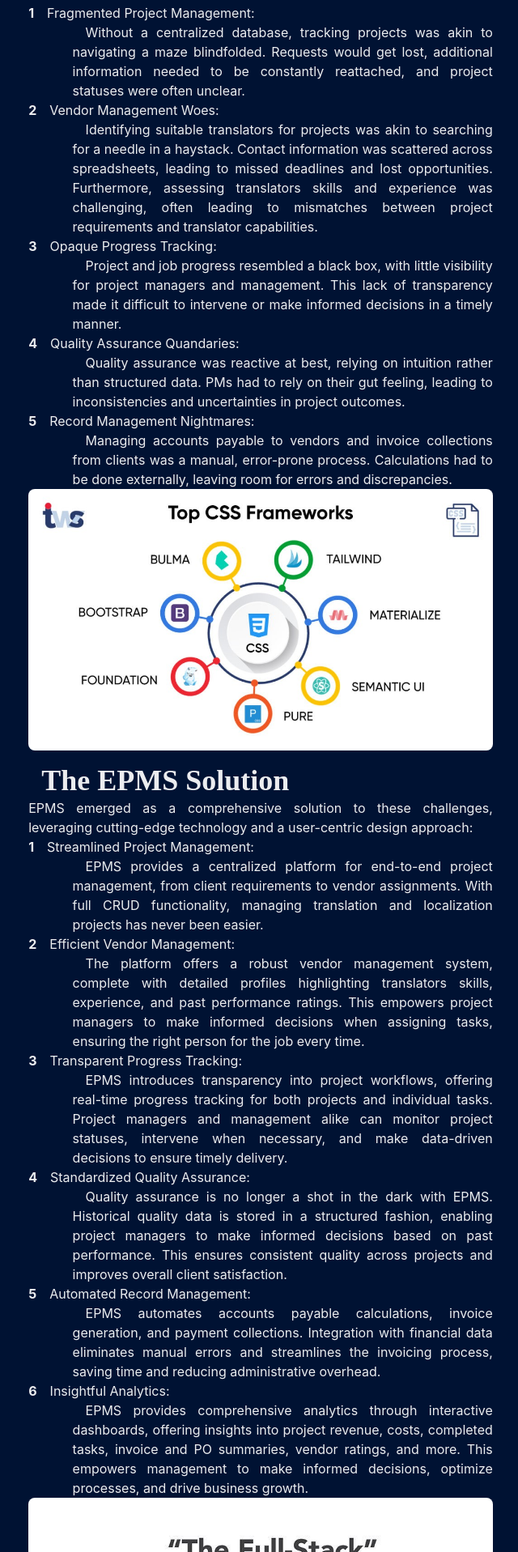
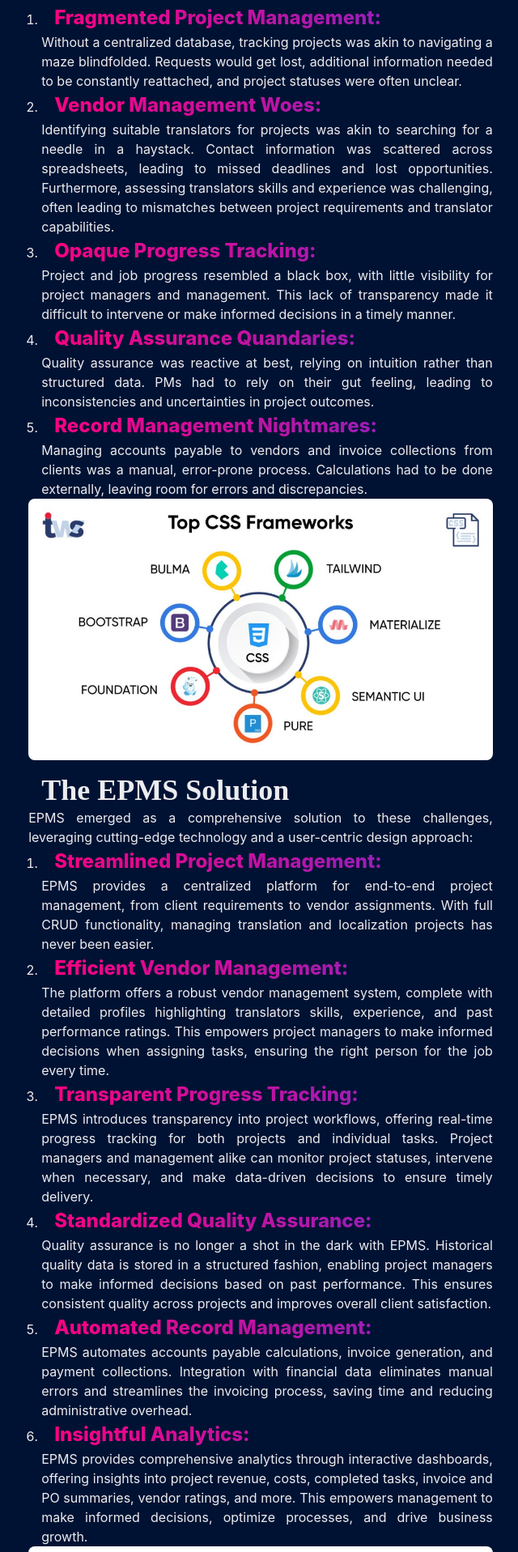
Before and after one commit to Henoker/HenokerWebsite, a Next.js app: page /posts/whyepms in a window 1280 px wide. Shown: the part 1383-3300 px from the top of the page at 81% size, without its empty margins (318-958 px from the left). Built offline with nearby package versions, Linux system fonts and the light colour scheme.

Commit message:
fix: chakara UI list issues

```diff
--- a/pages/posts/whyepms.js
+++ b/pages/posts/whyepms.js
@@ -1,11 +1,11 @@
-import { Container, Badge, Heading, Text } from '@chakra-ui/react'
+import { Container, Badge, Heading, Text} from '@chakra-ui/react'
 import { Title, WorkImage } from '../../components/work'
 import Layout from '../../components/layouts/article'
 import Paragraph from '../../components/paragraph'
-import { BioSection, BioYear } from '../../components/bio'
 import {
     ListItem,
     UnorderedList,
+    OrderedList,
   } from '@chakra-ui/react'
 
 const Whyepms = () => {
@@ -33,39 +33,34 @@ const Whyepms = () => {
         Before EPMS came into play, the scenario at our organization mirrored that of many others in the industry.
         Clients, along with our in-house and freelance translators, struggled with a lack of standardization in
         project management. Emails and Excel sheets were the primary tools, leading to a host of issues:
-        <BioSection>
-            <BioYear>1</BioYear>
-            Fragmented Project Management:
-            <Paragraph>Without a centralized database, tracking projects was akin to
+        <OrderedList>
+            <ListItem>
+          <Text bgGradient="linear(to-l, #7928CA, #FF0080)" bgClip="text" fontSize="2xl" fontWeight="extrabold">Fragmented Project Management:</Text> Without a centralized database, tracking projects was akin to
            navigating a maze blindfolded. Requests would get lost, additional information needed to be constantly
            reattached, and project statuses were often unclear.
-           </Paragraph>
-        </BioSection>
-        <BioSection>
-            <BioYear>2</BioYear>
-            Vendor Management Woes: <Paragraph>Identifying suitable translators for projects was akin to searching for a needle
+        </ListItem>
+        <ListItem>
+        <Text bgGradient="linear(to-l, #7928CA, #FF0080)" bgClip="text" fontSize="2xl" fontWeight="extrabold">Vendor Management Woes:</Text> Identifying suitable translators for projects was akin to searching for a needle
            in a haystack. Contact information was scattered across spreadsheets, leading to missed deadlines and
            lost opportunities. Furthermore, assessing translators skills and experience was challenging, often
-           leading to mismatches between project requirements and translator capabilities.</Paragraph>
-        </BioSection>
-        <BioSection>
-            <BioYear>3</BioYear>
-            Opaque Progress Tracking: <Paragraph>Project and job progress resembled a black box, with little visibility for
+           leading to mismatches between project requirements and translator capabilities.
+        </ListItem>
+        <ListItem>
+        <Text bgGradient="linear(to-l, #7928CA, #FF0080)" bgClip="text" fontSize="2xl" fontWeight="extrabold">Opaque Progress Tracking:</Text> Project and job progress resembled a black box, with little visibility for
             project managers and management. This lack of transparency made it difficult to intervene or make
-            informed decisions in a timely manner.</Paragraph>
-        </BioSection>
-        <BioSection>
-            <BioYear>4</BioYear>
-            Quality Assurance Quandaries: <Paragraph>Quality assurance was reactive at best, relying on intuition rather
+            informed decisions in a timely manner.
+        </ListItem>
+        <ListItem>
+        <Text bgGradient="linear(to-l, #7928CA, #FF0080)" bgClip="text" fontSize="2xl" fontWeight="extrabold">Quality Assurance Quandaries: </Text> Quality assurance was reactive at best, relying on intuition rather
            than structured data. PMs had to rely on their gut feeling, leading to inconsistencies and
-           uncertainties in project outcomes.</Paragraph>
-        </BioSection>
-        <BioSection>
-            <BioYear>5</BioYear>
-            Record Management Nightmares: <Paragraph>Managing accounts payable to vendors and invoice collections from
+           uncertainties in project outcomes.
+        </ListItem>
+        <ListItem>
+        <Text bgGradient="linear(to-l, #7928CA, #FF0080)" bgClip="text" fontSize="2xl" fontWeight="extrabold">Record Management Nightmares: </Text> Managing accounts payable to vendors and invoice collections from
            clients was a manual, error-prone process. Calculations had to be done externally, leaving room for
-           errors and discrepancies.</Paragraph>
-        </BioSection>
+           errors and discrepancies.
+        </ListItem>
+        </OrderedList>
         </Paragraph>
         <Paragraph>
         <WorkImage src="/images/CSSframeworks.jpg" alt="scamper" />
@@ -74,46 +69,42 @@ const Whyepms = () => {
         </Heading>
         EPMS emerged as a comprehensive solution to these challenges, leveraging cutting-edge technology
         and a user-centric design approach:
-        <BioSection>
-            <BioYear>1</BioYear>
-            Streamlined Project Management: <Paragraph> EPMS provides a centralized platform for end-to-end
+        <OrderedList>
+          <ListItem>
+          <Text bgGradient="linear(to-l, #7928CA, #FF0080)" bgClip="text" fontSize="2xl" fontWeight="extrabold">Streamlined Project Management:</Text> EPMS provides a centralized platform for end-to-end
             project management, from client requirements to vendor assignments. With full CRUD functionality,
-            managing translation and localization projects has never been easier.</Paragraph>
-        </BioSection>
-        <BioSection>
-            <BioYear>2</BioYear>
-            Efficient Vendor Management: <Paragraph> The platform offers a robust vendor management system,
+            managing translation and localization projects has never been easier.
+          </ListItem>
+        <ListItem>
+        <Text bgGradient="linear(to-l, #7928CA, #FF0080)" bgClip="text" fontSize="2xl" fontWeight="extrabold">Efficient Vendor Management:</Text> The platform offers a robust vendor management system,
             complete with detailed profiles highlighting translators skills, experience, and past performance
             ratings. This empowers project managers to make informed decisions when assigning tasks, ensuring
-            the right person for the job every time.</Paragraph>
-        </BioSection>
-        <BioSection>
-            <BioYear>3</BioYear>
-            Transparent Progress Tracking: <Paragraph> EPMS introduces transparency into project workflows,
+            the right person for the job every time.
+        </ListItem>
+        <ListItem>
+        <Text bgGradient="linear(to-l, #7928CA, #FF0080)" bgClip="text" fontSize="2xl" fontWeight="extrabold">Transparent Progress Tracking: </Text> EPMS introduces transparency into project workflows,
             offering real-time progress tracking for both projects and individual tasks. Project managers and
             management alike can monitor project statuses, intervene when necessary, and make data-driven decisions
-            to ensure timely delivery.</Paragraph>
-        </BioSection>
-        <BioSection>
-            <BioYear>4</BioYear>
-            Standardized Quality Assurance: <Paragraph> Quality assurance is no longer a shot in the dark with
+            to ensure timely delivery.
+        </ListItem>
+        <ListItem>
+        <Text bgGradient="linear(to-l, #7928CA, #FF0080)" bgClip="text" fontSize="2xl" fontWeight="extrabold">Standardized Quality Assurance: </Text> Quality assurance is no longer a shot in the dark with
             EPMS. Historical quality data is stored in a structured fashion, enabling project managers to make
             informed decisions based on past performance. This ensures consistent quality across projects and
-            improves overall client satisfaction.</Paragraph>
-        </BioSection>
-        <BioSection>
-            <BioYear>5</BioYear>
-            Automated Record Management: <Paragraph> EPMS automates accounts payable calculations, invoice
+            improves overall client satisfaction.
+        </ListItem>
+        <ListItem>
+            <Text bgGradient="linear(to-l, #7928CA, #FF0080)" bgClip="text" fontSize="2xl" fontWeight="extrabold">Automated Record Management:</Text> EPMS automates accounts payable calculations, invoice
             generation, and payment collections. Integration with financial data eliminates manual errors and
-            streamlines the invoicing process, saving time and reducing administrative overhead.</Paragraph>
-        </BioSection>
-        <BioSection>
-            <BioYear>6</BioYear>
-            Insightful Analytics: <Paragraph> EPMS provides comprehensive analytics through interactive
+            streamlines the invoicing process, saving time and reducing administrative overhead.
+        </ListItem>
+        <ListItem>
+        <Text bgGradient="linear(to-l, #7928CA, #FF0080)" bgClip="text" fontSize="2xl" fontWeight="extrabold">Insightful Analytics: </Text> EPMS provides comprehensive analytics through interactive
             dashboards, offering insights into project revenue, costs, completed tasks, invoice and PO summaries,
             vendor ratings, and more. This empowers management to make informed decisions, optimize processes,
-            and drive business growth.</Paragraph>
-        </BioSection>
+            and drive business growth.
+        </ListItem>
+        </OrderedList>
         </Paragraph>
         <Paragraph>
         <WorkImage src="/images/fullstack.jpg" alt="scamper" />
```
